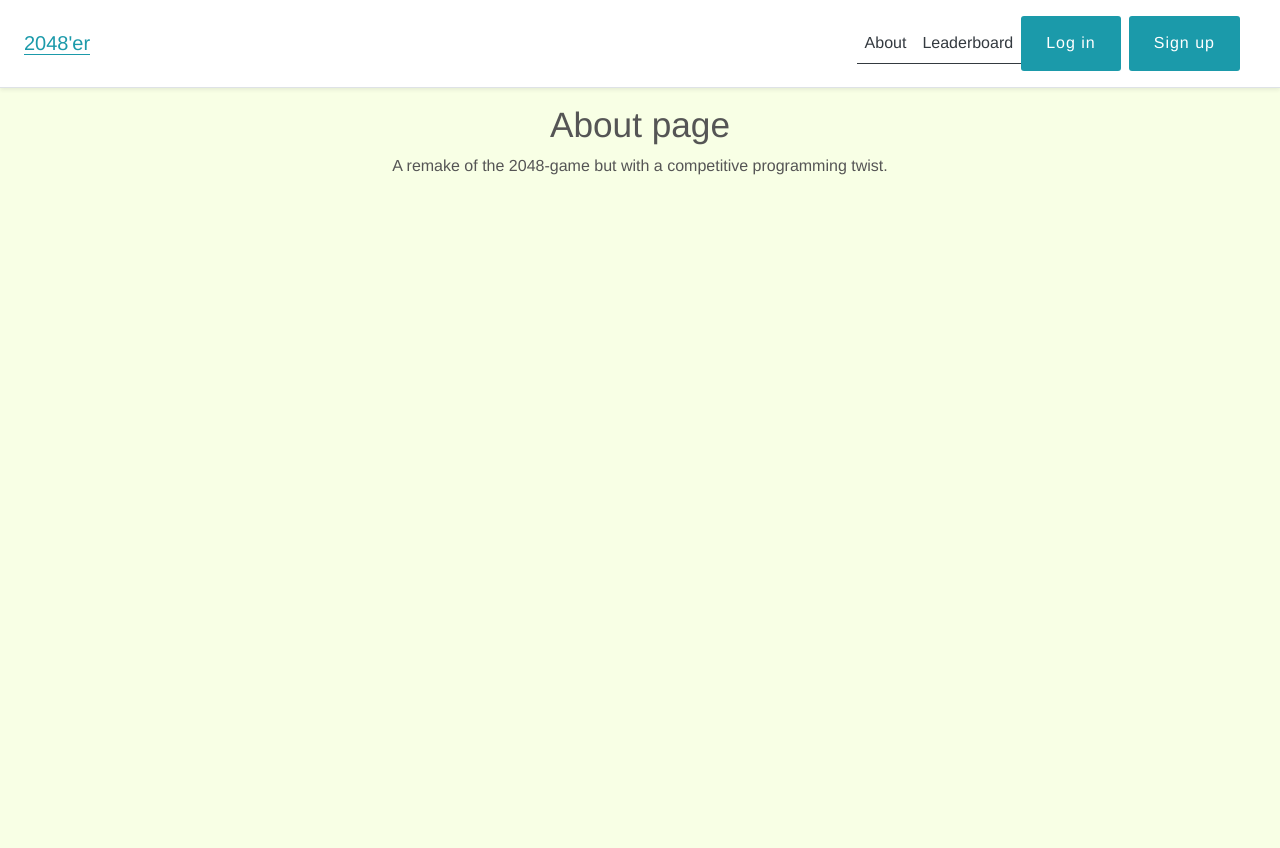
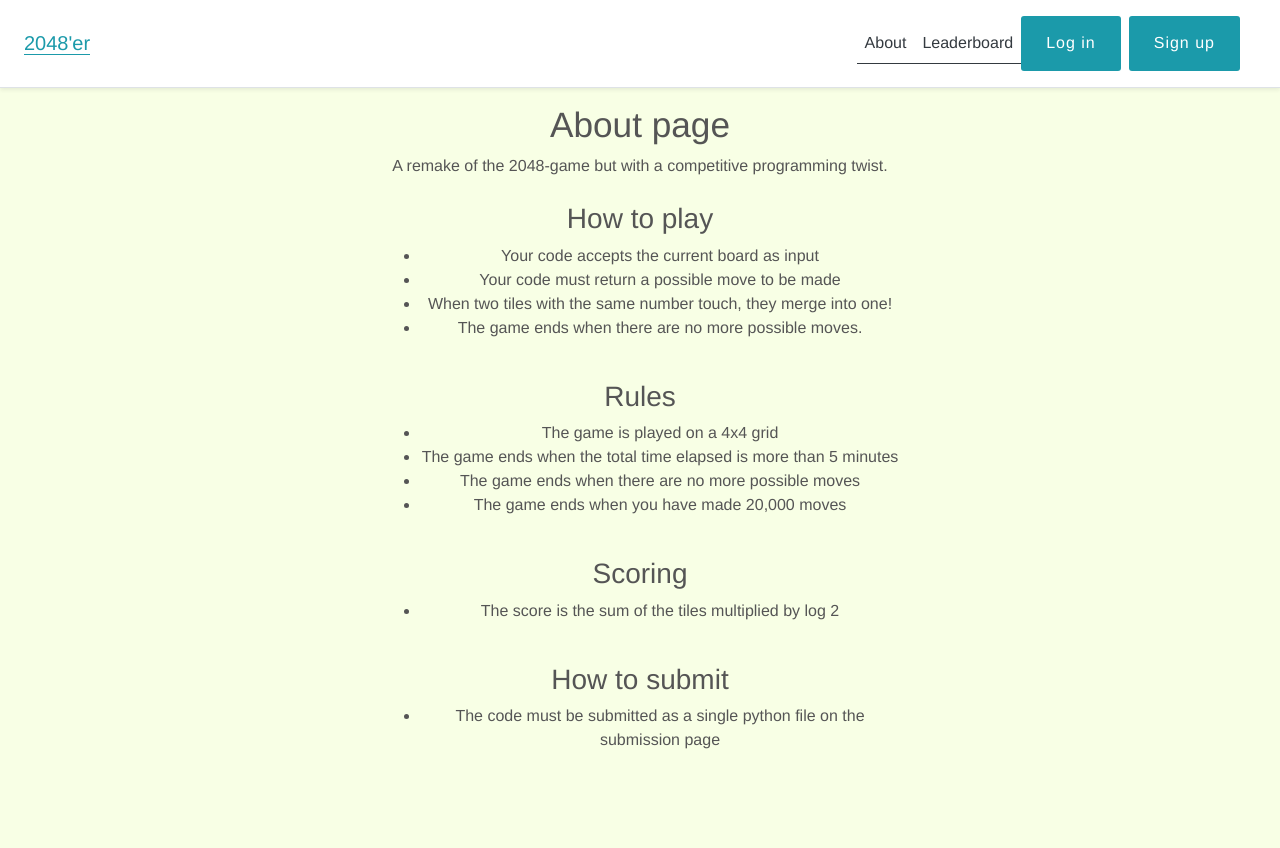
Before and after one commit to 0xecho/2048-er, a Django app: page /about/ in a window 1280 px wide. Before the commit the page ends 175 px from the top, so only its background shows below. Run offline with Django 3.2, Linux system fonts and the light colour scheme; parts of the project's set-up code (start-up, migrations or seed data) failed here and were passed over; some libraries are stand-ins or nearby versions.

Commit message:
Updates some static pages

```diff
--- a/templates/pages/about.html
+++ b/templates/pages/about.html
@@ -5,4 +5,32 @@
 {% block content %}
 <h1>About page</h1>
 A remake of the 2048-game but with a competitive programming twist.
+<br>
+<br>
+<h3>How to play</h3>
+<ul>
+    <li>Your code accepts the current board as input</li>
+    <li>Your code must return a possible move to be made</li>
+    <li>When two tiles with the same number touch, they merge into one!</li>
+    <li>The game ends when there are no more possible moves.</li>
+</ul>
+<br>
+<h3>Rules</h3>
+<ul>
+    <li>The game is played on a 4x4 grid</li>
+    <li>The game ends when the total time elapsed is more than 5 minutes</li>
+    <li>The game ends when there are no more possible moves</li>
+    <li>The game ends when you have made 20,000 moves</li>
+</ul>
+<br>
+<h3>Scoring</h3>
+<ul>
+    <li>The score is the sum of the tiles multiplied by log 2</li>
+</ul>
+<br>
+<h3>How to submit</h3>
+<ul>
+    <li>The code must be submitted as a single python file on the submission page</li>
+</ul>
+<br>
 {% endblock content %}
--- a/templates/pages/home.html
+++ b/templates/pages/home.html
@@ -14,6 +14,8 @@
   <p>
     Write a code that accepts a 4x4 grid as an input and plays the 2048 game.
   </p>
+  <p>
+    The game is played by moving the tiles around the grid.
   <h2>
     Input
   </h2>
```
